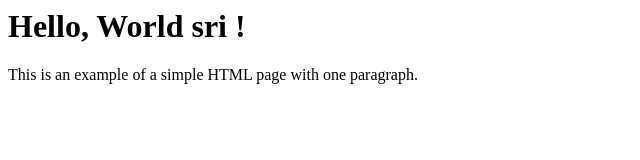
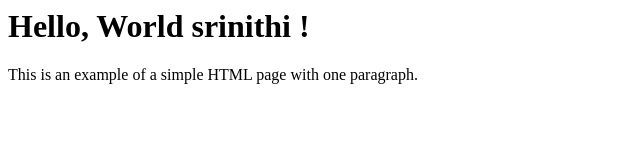
Before and after one commit to SRECTEST/first, a plain HTML site: page note.html in a window 1280 px wide. Shown: the whole page, without its empty margins (0-640 px from the left). Drawn offline with Linux system fonts and the light colour scheme.

Commit message:
nite changes

```diff
--- a/note.html
+++ b/note.html
@@ -3,7 +3,7 @@
         <title>My First Page</title>
     </head>
     <body>
-        <h1>Hello, World sri
+        <h1>Hello, World srinithi
             !</h1>
         <p>This is an example of a simple HTML page with one paragraph.</p>
     </body>
```
